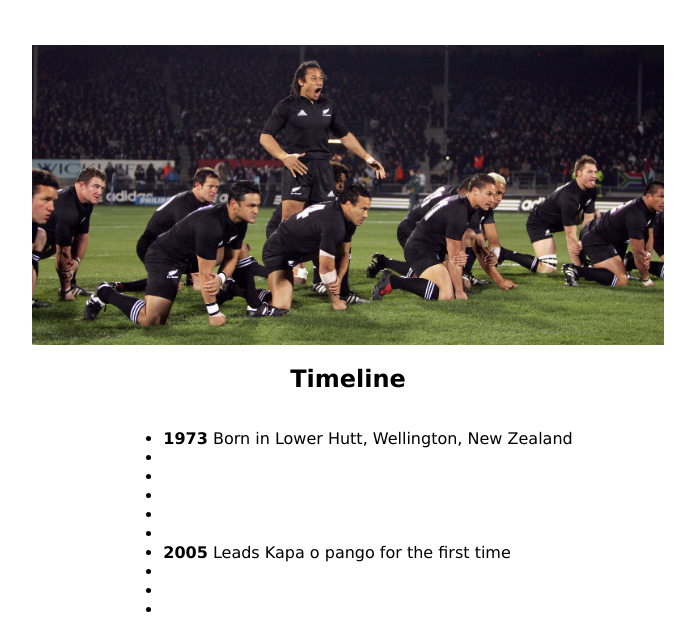
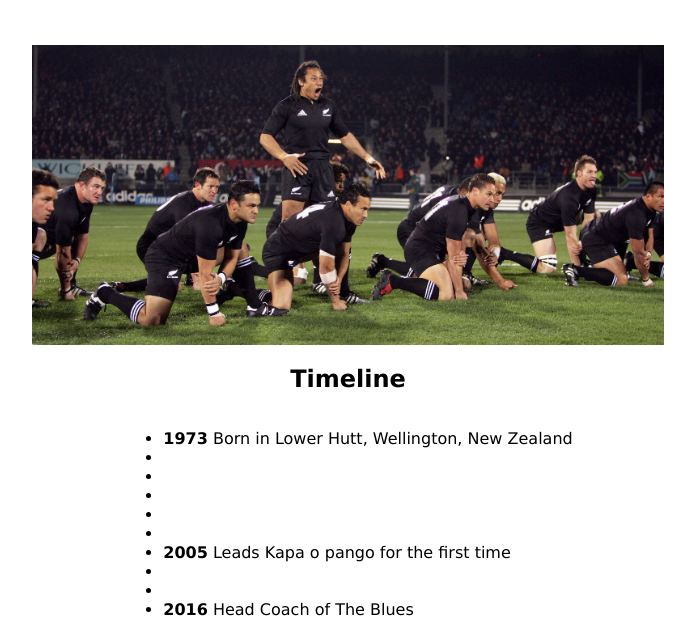
Before and after one commit to Churtified/tana-umaga-tribute, a plain HTML site: page index.html in a window 1280 px wide. Shown: the part 259-902 px from the top of the page, without its empty margins (292-987 px from the left). Drawn offline with Linux system fonts and the light colour scheme.

```diff
--- a/index.html
+++ b/index.html
@@ -28,7 +28,7 @@
                 <li><span>2005</span> Leads Kapa o pango for the first time</li>
                 <li><span></span></li>
                 <li><span></span></li>
-                <li><span></span></li>
+                <li><span>2016</span> Head Coach of The Blues</li>
             </ul>
         </div>
         <footer>
```
